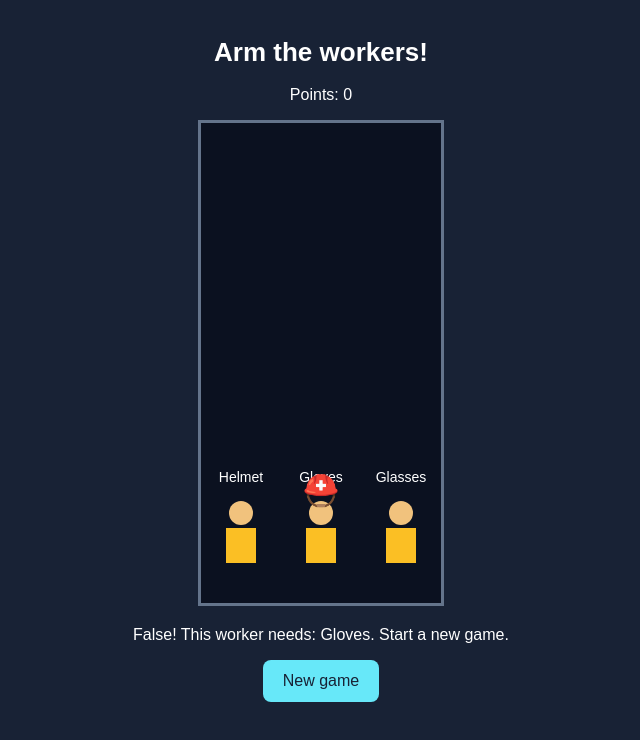
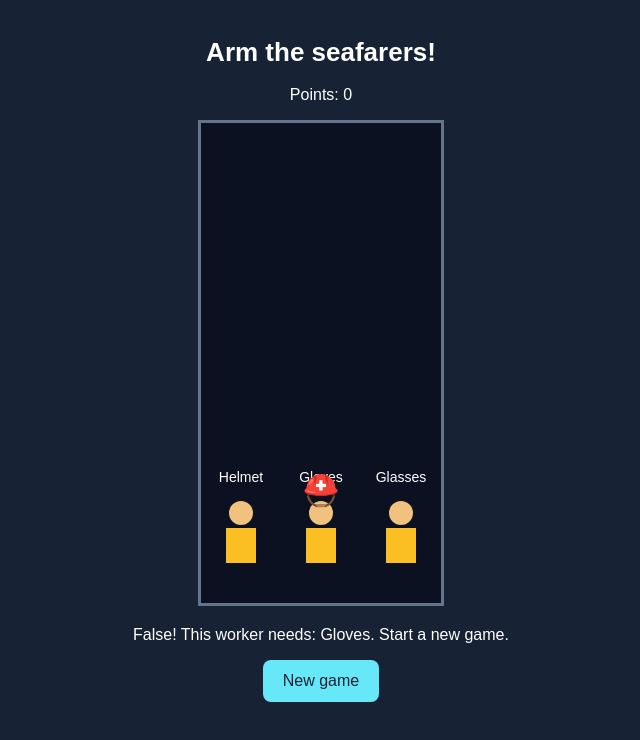
Before and after one commit to xristinavasilatoy-cmd/ppe-game, a plain HTML site: page index.html in a window 1280 px wide. Shown: the whole page, without its empty margins (319-959 px from the left). Drawn offline with Linux system fonts and the light colour scheme.

Commit message:
Change heading text for game interface
Updated the heading text from 'Arm the workers!' to 'Arm the seafarers!' in the game interface.

```diff
--- a/index.html
+++ b/index.html
@@ -10,7 +10,7 @@
 
 <body>
 
-  <h1>Arm the workers!</h1>
+  <h1>Arm the seafarers!</h1>
   <p>Points: <span id="score">0</span></p>
 
   <canvas id="game" width="240" height="480"
```
